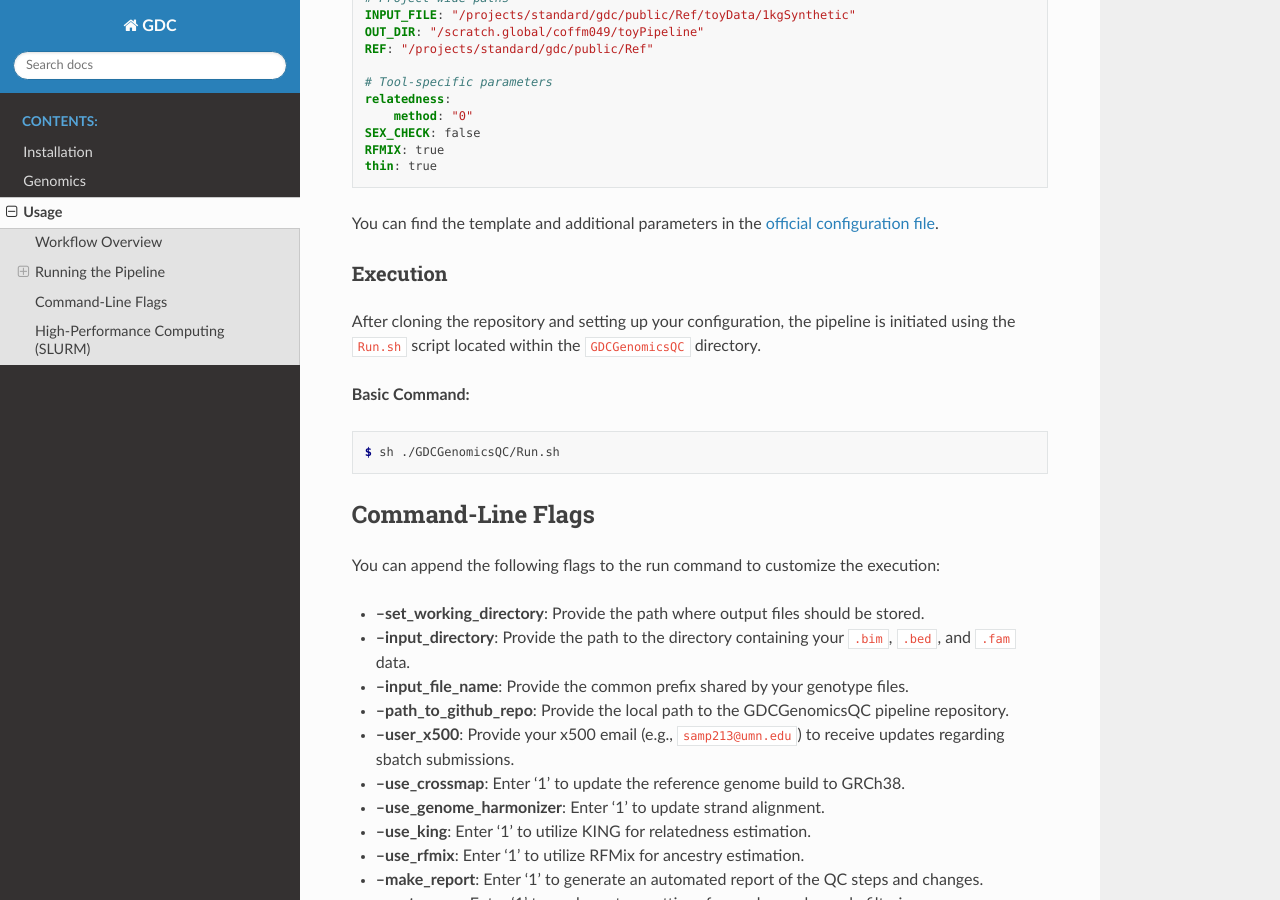
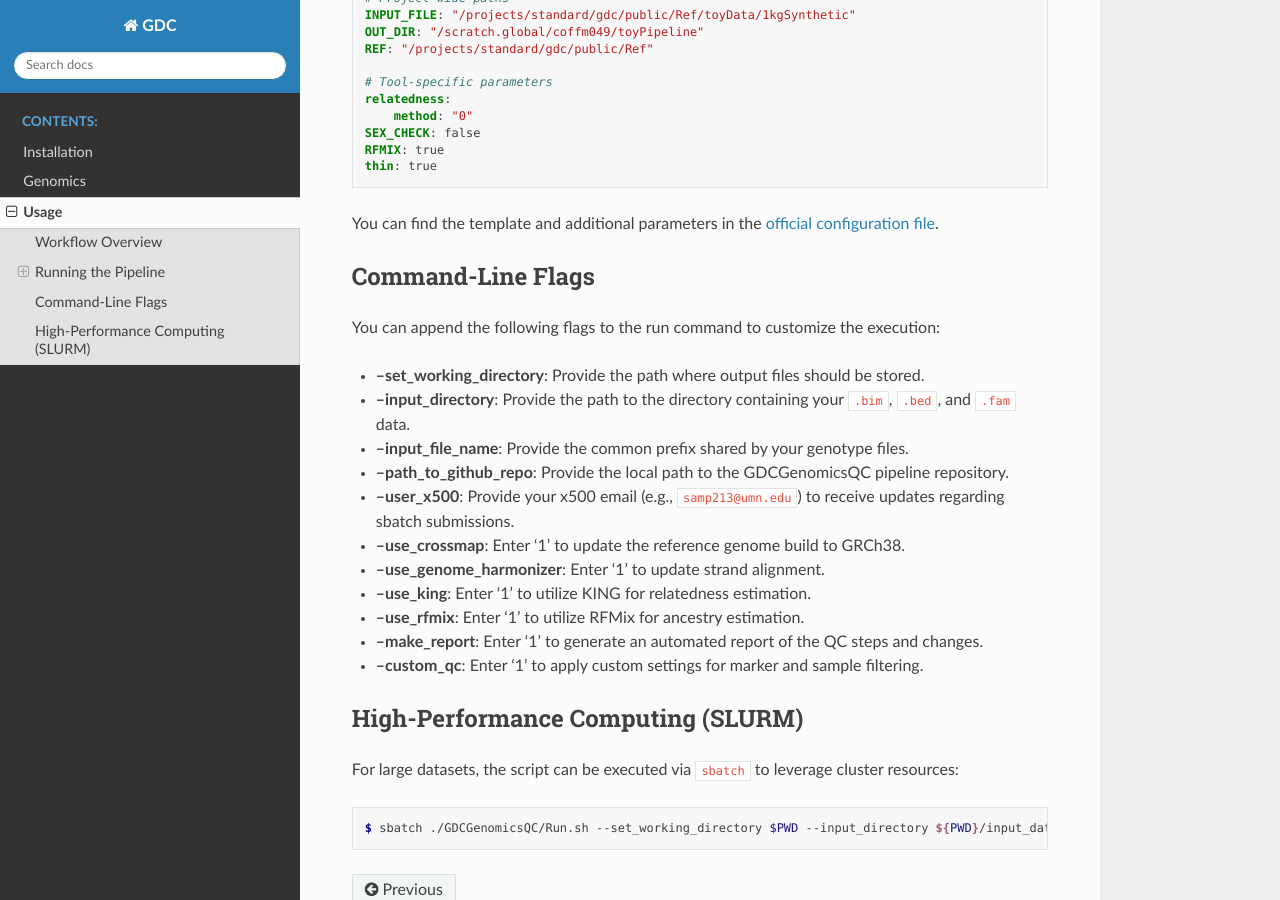
Before and after one commit to and02709/GDC, a Sphinx documentation site: the page built from docs/usage.rst, in a window 1280 px wide and 900 px high, scrolled down 1188 px. Built offline with Sphinx 7.4.7 and the Read the Docs theme 3.1.0, drawn with Linux system fonts in a browser that asks for light colours; pages that are not in the unit, such as notebooks, are missing from menus.

Commit message:
Update usage.rst

```diff
--- a/docs/usage.rst
+++ b/docs/usage.rst
@@ -49,16 +49,6 @@ Before running the pipeline, ensure your ``config/config.yaml`` file is correctl
 
 You can find the template and additional parameters in the `official configuration file <https://github.com/UMN-GDC/GDCGenomicsQC/blob/ldPruning4PCA/config/config.yaml>`_.
 
-Execution
-~~~~~~~~~
-
-After cloning the repository and setting up your configuration, the pipeline is initiated using the ``Run.sh`` script located within the ``GDCGenomicsQC`` directory.
-
-**Basic Command:**
-
-.. code-block:: console
-
-    $ sh ./GDCGenomicsQC/Run.sh
 
 Command-Line Flags
 ------------------
```
